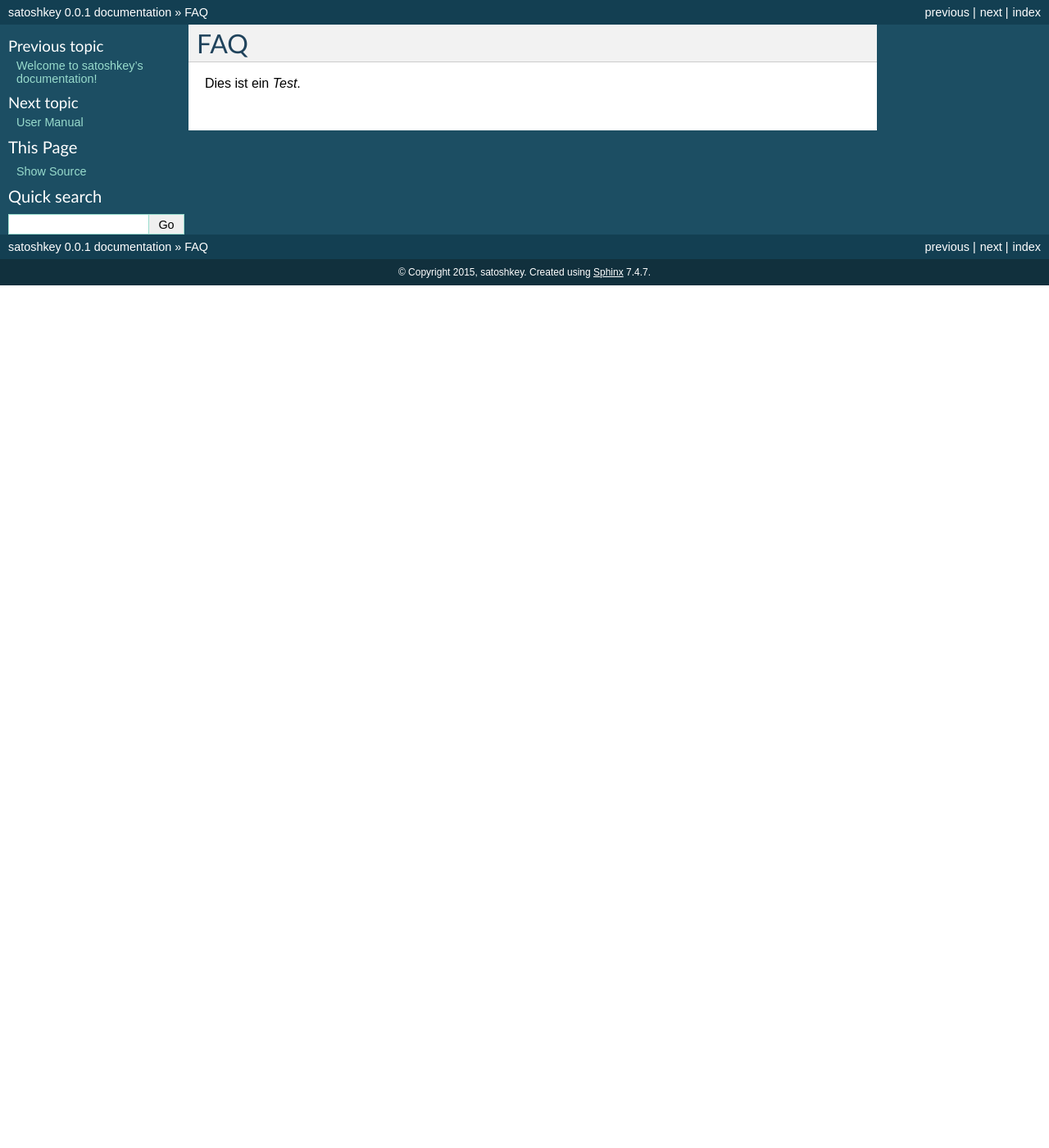
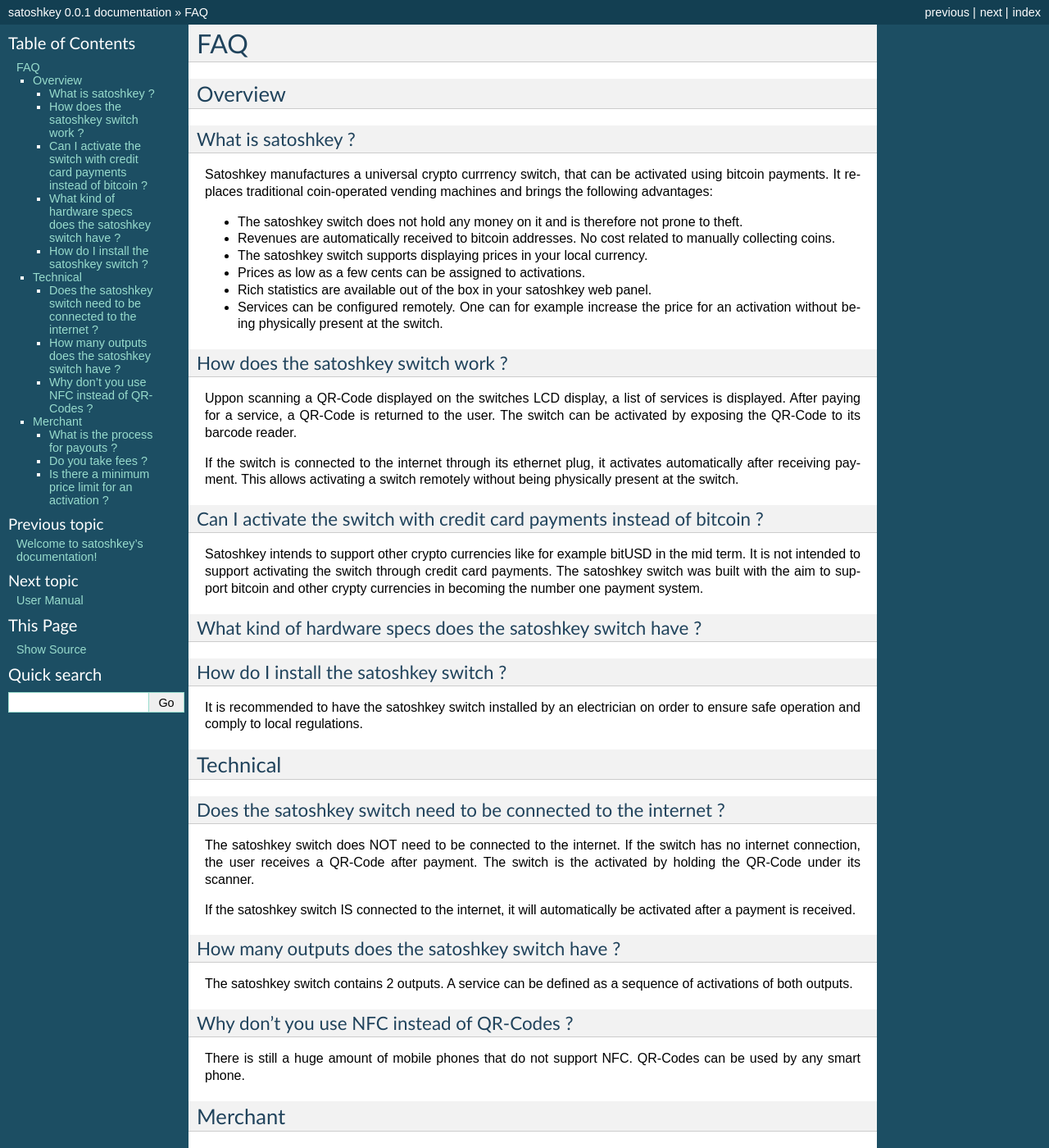
Before and after one commit to binarystorm/cash2io, a Sphinx documentation site: the page built from docs/source/FAQ.rst, in a window 1280 px wide and 1400 px high. Shown: the whole window at 82% size. Built offline with Sphinx 7.4.7, drawn with Linux system fonts in a browser that asks for light colours; pages that are not in the unit, such as notebooks, are missing from menus; some of the changed text lies outside the part shown.

Commit message:
FAQ content added
Added FAQ content and increased maxdepth to 3 in index.rst

```diff
--- a/docs/source/FAQ.rst
+++ b/docs/source/FAQ.rst
@@ -3,6 +3,83 @@
    You can adapt this file completely to your liking, but it should at least
    contain the root `toctree` directive.
 
+
 FAQ
-=====================================
-Dies ist ein *Test*.
+***
+
+Overview
+=========
+
+What is satoshkey ?
+-------------------
+Satoshkey manufactures a universal crypto currrency switch, that can be activated using bitcoin payments.
+It replaces traditional coin-operated vending machines and brings the following advantages:
+
+* The satoshkey switch does not hold any money on it and is therefore not prone to theft.
+* Revenues are automatically received to bitcoin addresses. No cost related to manually collecting coins.
+* The satoshkey switch supports displaying prices in your local currency.
+* Prices as low as a few cents can be assigned to activations.
+* Rich statistics are available out of the box in your satoshkey web panel.
+* Services can be configured remotely. One can for example increase the price for an activation without being physically present at the switch.
+
+
+How does the satoshkey switch work ?
+------------------------------------
+Uppon scanning a QR-Code displayed on the switches LCD display, a list of services is displayed. After paying for a service, a QR-Code is returned to the user.
+The switch can be activated by exposing the QR-Code to its barcode reader.
+
+If the switch is connected to the internet through its ethernet plug, it activates automatically after receiving payment. This allows activating a switch remotely without being physically present
+at the switch.
+
+
+Can I activate the switch with credit card payments instead of bitcoin ?
+------------------------------------------------------------------------
+Satoshkey intends to support other crypto currencies like for example bitUSD in the mid term.
+It is not intended to support activating the switch through credit card payments.
+The satoshkey switch was built with the aim to support bitcoin and other crypty currencies in becoming the number one payment system.
+
+What kind of hardware specs does the satoshkey switch have ?
+------------------------------------------------------------
+
+How do I install the satoshkey switch ?
+---------------------------------------
+It is recommended to have the satoshkey switch installed by an electrician on order to ensure safe operation and comply to local regulations.
+
+Technical
+=========
+
+Does the satoshkey switch need to be connected to the internet ?
+----------------------------------------------------------------
+The satoshkey switch does NOT need to be connected to the internet.
+If the switch has no internet connection, the user receives a QR-Code after payment.
+The switch is the activated by holding the QR-Code under its scanner.
+
+If the satoshkey switch IS connected to the internet, it will automatically be activated after a payment is received.
+
+
+How many outputs does the satoshkey switch have ?
+-------------------------------------------------
+The satoshkey switch contains 2 outputs. A service can be defined as a sequence of activations of both outputs.
+
+Why don't you use NFC instead of QR-Codes ?
+-------------------------------------------
+There is still a huge amount of mobile phones that do not support NFC. QR-Codes can be used by any smart phone.
+
+Merchant
+========
+
+What is the process for payouts ?
+---------------------------------
+You configure the payout address for your switch using the *My Devices* section in your account.
+Satoshkey immediately transfers all transactions received to your switch to the configured address.
+If the price for a single activation is below 0.01 BTC, satoshkey will send the payout once the threshold of 0.01 BTC is reached.
+This payout threshold of 0.01 is chosen in order to avoid transaction fees.
+
+Do you take fees ?
+------------------
+Satoshkey takes a fee of 2% on each payout.
+
+Is there a minimum price limit for an activation ?
+--------------------------------------------------
+The minimum price limit is given by the least amount bitcoin wallets support of transfering.
+Satoshkey recommends to not configure prices below 0.0005 BTC.
--- a/docs/source/index.rst
+++ b/docs/source/index.rst
@@ -9,7 +9,7 @@ Welcome to satoshkey's documentation!
 Contents:
 
 .. toctree::
-   :maxdepth: 2
+   :maxdepth: 3
 
    FAQ
    User Manual
```
